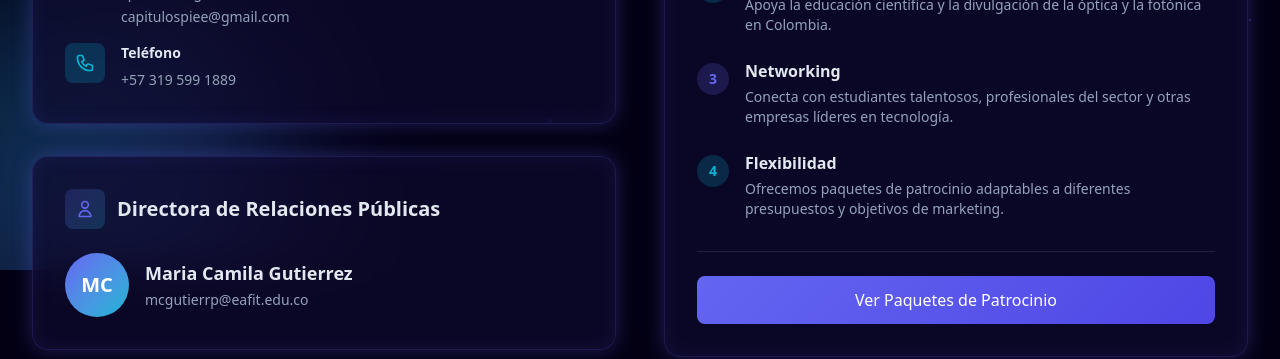
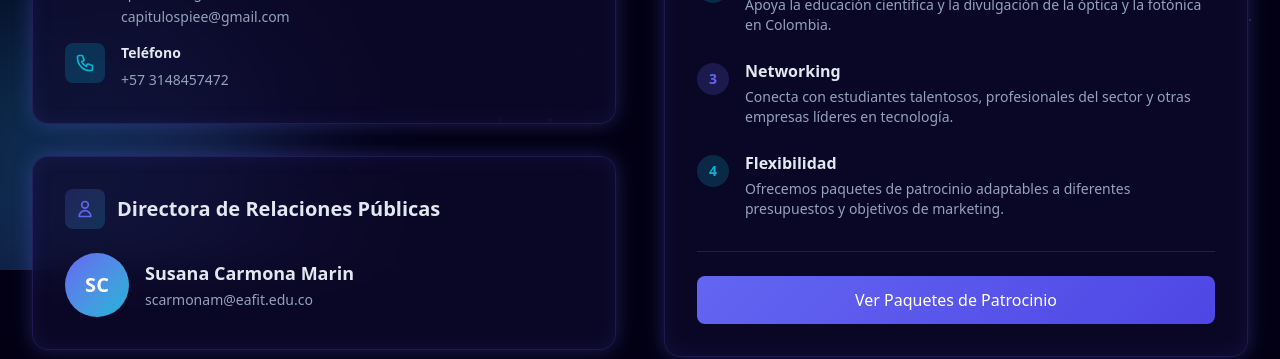
Before and after one commit to Manco312/SpiePatrocinadores, a Next.js app: page /contacto in a window 1280 px wide. Shown: the part 530-889 px from the top of the page. Built offline with nearby package versions, Linux system fonts and the light colour scheme.

Commit message:
UPT: Dir de RRPP

```diff
--- a/app/contacto/page.tsx
+++ b/app/contacto/page.tsx
@@ -70,7 +70,7 @@ export default function ContactoPage() {
                   <div>
                     <h3 className="font-semibold text-sm mb-1">Teléfono</h3>
                     <a href="tel:+573195991889" className="text-muted-foreground hover:text-accent transition-colors text-sm">
-                      +57 319 599 1889
+                      +57 3148457472
                     </a>
                   </div>
                 </div>
@@ -90,12 +90,12 @@ export default function ContactoPage() {
 
               <div className="flex items-center gap-4">
                 <div className="w-16 h-16 rounded-full bg-gradient-to-br from-primary to-accent flex items-center justify-center">
-                  <span className="text-white font-bold text-xl">MC</span>
+                  <span className="text-white font-bold text-xl">SC</span>
                 </div>
                 <div>
-                  <h3 className="font-semibold text-lg">Maria Camila Gutierrez</h3>
-                  <a href="mailto:mcgutierrp@eafit.edu.co" className="text-muted-foreground hover:text-primary transition-colors text-sm">
-                    mcgutierrp@eafit.edu.co
+                  <h3 className="font-semibold text-lg">Susana Carmona Marin</h3>
+                  <a href="mailto:scarmonam@eafit.edu.co" className="text-muted-foreground hover:text-primary transition-colors text-sm">
+                    scarmonam@eafit.edu.co
                   </a>
                 </div>
               </div>
```
